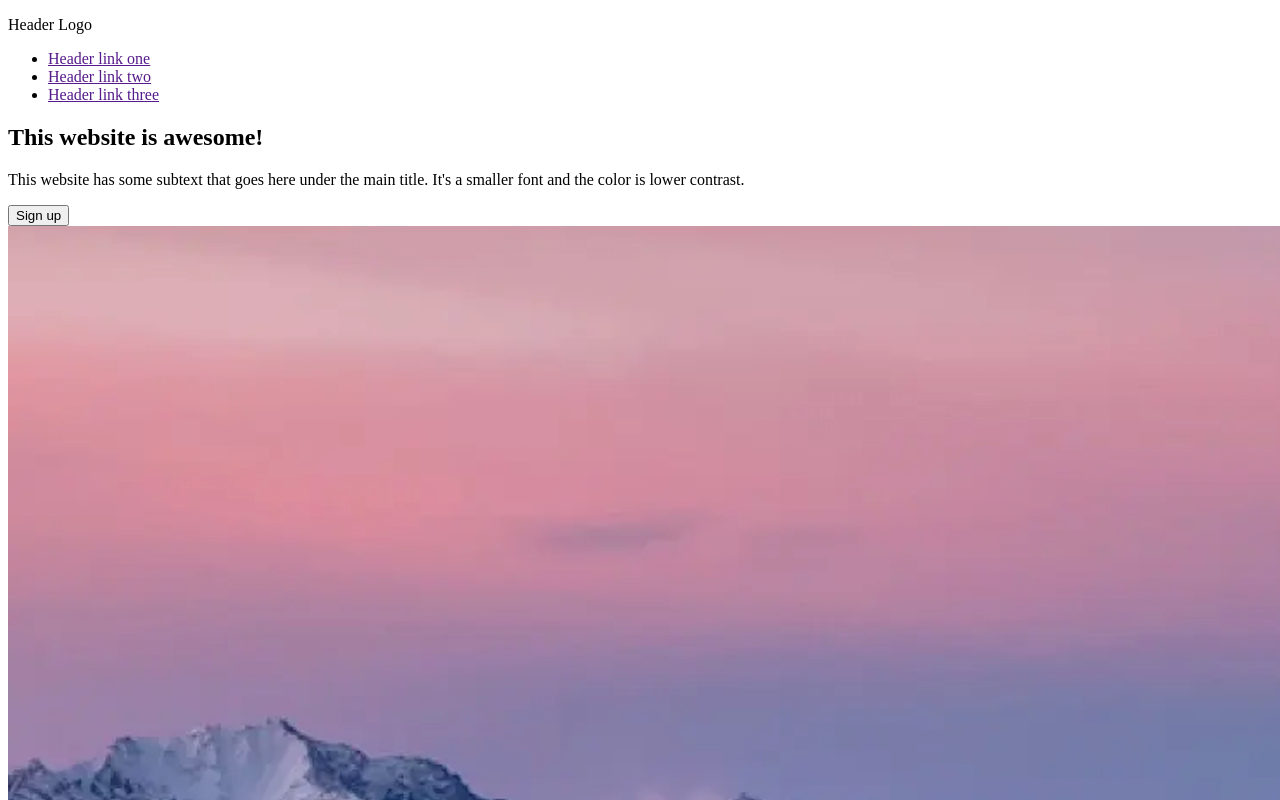
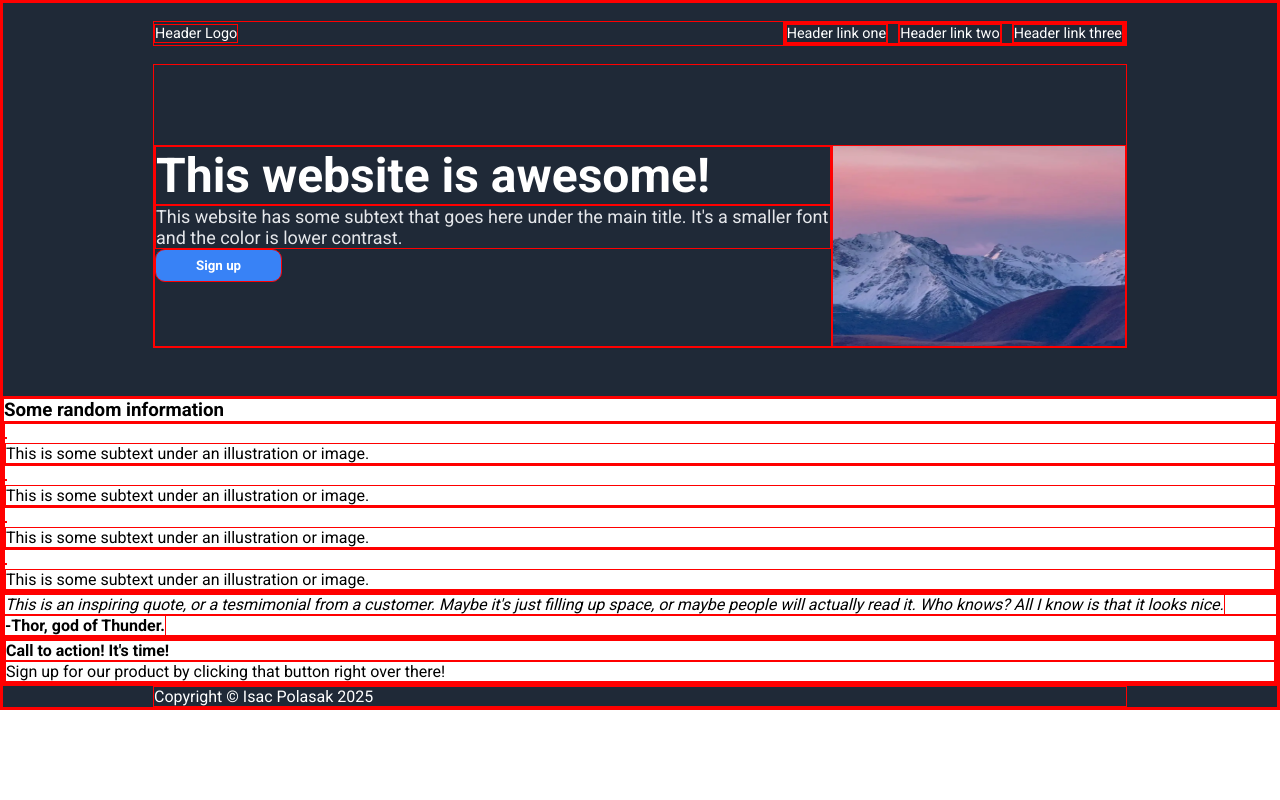
Before and after one commit to IsacPolasak/odin-webpage, a plain HTML site: page index.html in a window 1280 px wide. Shown: the top 800 px of the page. Drawn offline with Linux system fonts and the light colour scheme.

Commit message:
Add header styles
Added the styling to the header, including flex
boxes, font-sizes, colors, button-styles, etc.

```diff
--- a/index.html
+++ b/index.html
@@ -3,7 +3,8 @@
 <head>
     <meta charset="UTF-8">
     <meta name="viewport" content="width=device-width, initial-scale=1.0">
-
+    <link rel="stylesheet" href="styles.css">
+    <link href="https://fonts.googleapis.com/css2?family=Roboto:wght@400;500;700&display=swap" rel="stylesheet">
     <title>Isac's 'Odin' Website</title>
 </head>
 
@@ -12,31 +13,29 @@
     <header>
         <div class="header-top">
             <p>Header Logo</p>
-            <div class="header header-links">
             <nav>
-                    <ul class="links">
-                        <li class="header header-link link-one">
+                <ul class="links header-links">
+                    <li>
                         <a href="">Header link one</a>
                     </li>
-                        <li class="header header-link link-two"">
+                    <li>
                         <a href="">Header link two</a>
                     </li>
-                        <li class="header header-link link-three">
+                    <li>
                         <a href="">Header link three</a>
                     </li>
                 </ul>
-                </nav>
-            </div> <!-- header header-links -->
+            </nav> <!-- header header-links -->
         </div>  <!-- header-top -->
+
+    <!-- header-bottom starts -->
         <div class="header header-bottom">
             <div class="header header-bottom-left">
                 <h2>This website is awesome!</h2>
                 <p>This website has some subtext that goes here under the main title. It's a smaller font and the color is lower contrast.</p>
                 <button type="button" class="header header-button">Sign up</button>
             </div> <!-- header-bottom-left -->
-            <div class="header-bottom-right">
-                <img src="./image/mountain.png">
-            </div> <!-- header-bottom-right -->
+            <img class="header-image" src="./image/mountain.png">
         </div> <!-- header-bottom -->
     </header>
     <!-- Header Ends-->
--- a/styles.css
+++ b/styles.css
@@ -0,0 +1,71 @@
+* {
+    font-family: Roboto;
+    margin: 0;
+    padding: 0;
+}
+* {
+    border: solid red 1px;
+}
+
+body {
+    display: flex;
+    flex-direction: column;
+}
+
+a {
+    color: white;
+    text-decoration: none;
+}
+
+ul {
+    list-style-type: none
+}
+
+header, footer {
+    background-color: #1F2937;
+    color: white;
+    padding-left: 150px;
+    padding-right: 150px;
+}
+
+.header-top {
+    display: flex;
+    justify-content: space-between;
+    align-items: center;
+    margin: 18px auto;
+    font-size: 0.9em;
+    font-weight: 200;
+}
+
+.header-links {
+    display: flex;
+    gap: 10px;
+}
+
+.header-bottom {
+    padding-top: 80px;
+    display: flex;
+    margin-bottom: 48px;
+}
+
+.header-image {
+    width: 400px;
+    height: 200px;
+}
+
+.header-bottom-left h2 {
+    font-size: 48px;
+}
+.header-bottom-left p {
+    font-weight: 300;
+    font-size: 18px;
+    color: #E5E7EB;
+}
+
+.header-button {
+    background-color: #3882F6;
+    padding: 8px 40px;
+    color: white;
+    font-weight: bold;
+    border-radius: 10px;
+}
```
Lines whose indentation alone changed are shown as unchanged.
